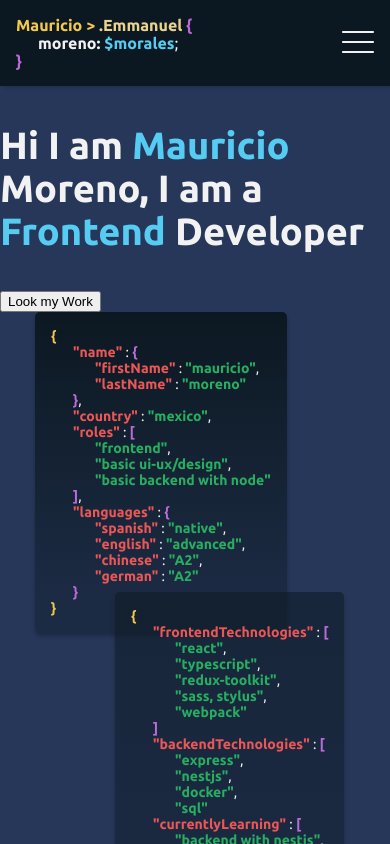
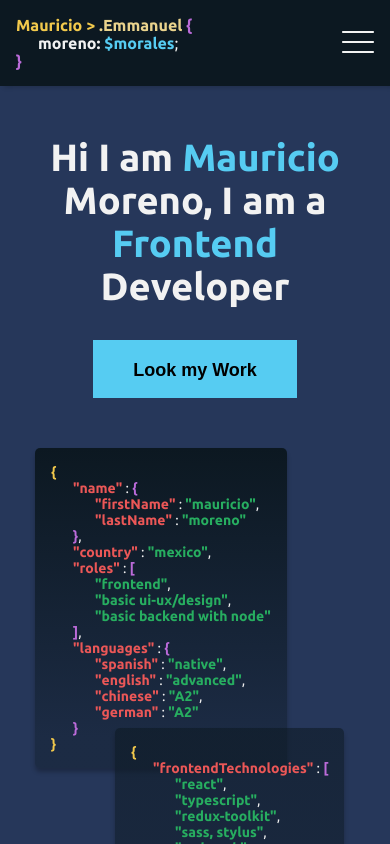
Before and after one commit to MauricioMorenoMorales/RP-portfolio, a React (Create React App) app: page / in a window 390 px wide. Shown: the top 844 px of the page. Built offline with nearby package versions, Linux system fonts and the light colour scheme.

Commit message:
TAblet layout completed

```diff
--- a/src/components/Hero/Hero.styles.ts
+++ b/src/components/Hero/Hero.styles.ts
@@ -3,6 +3,11 @@
 
 const Styles = styled.div`
 	.hero {
+		&__text {
+			max-width: 350px;
+			text-align: center;
+			margin: 50px auto;
+		}
 		&__image {
 			position: relative;
 			height: 800px;
@@ -42,6 +47,36 @@
 			}
 		}
 	}
+	@media screen and (min-width: 768px) {
+		.hero {
+			display: grid;
+			grid-template-columns: 1fr 1fr;
+			max-width: 750px;
+			margin: 0 auto;
+			&__text {
+				text-align: start;
+				width: 100%;
+				align-self: center;
+				margin-top: -100px;
+			}
+			&__image {
+				margin: 0;
+				margin-top: 30px;
+				margin-left: 50px;
+				align-self: end;
+			}
+		}
+	}
+	@media screen and (min-width: 1300px) {
+		.hero {
+			max-width: 1250px;
+			&__image {
+				&__first-panel {
+					max-width: 500px;
+				}
+			}
+		}
+	}
 `;
 
 export default Styles;
--- a/src/components/Hero/Hero.tsx
+++ b/src/components/Hero/Hero.tsx
@@ -4,14 +4,13 @@
 const Hero: React.FC = () => {
 	return (
 		<Styles>
-			<article className="hero">
-				<section className="hero__text">
+			<div className="hero">
+				<article className="hero__text">
 					<h1>
 						Hi I am <b className="blue">Mauricio</b> Moreno, I am a{' '}
 						<b className="blue">Frontend</b> Developer
 					</h1>
-					<button>Look my Work</button>
-				</section>
+					<button className="button-big">Look my Work</button>
 				</article>
 				<article className="hero__image">
 					<section className="hero__image__first-panel">
@@ -114,6 +113,7 @@
 						<p><b className="yellow">&#125;</b></p>
 					</section>
 				</article>
+			</div>
 		</Styles>
 	);
 };
--- a/src/global-styles.css
+++ b/src/global-styles.css
@@ -65,6 +65,19 @@
 	font-size: 3.8rem;
 }
 
+.button-big {
+	height: 58px;
+	padding: 20px 40px;
+	font-size: 1.8rem;
+	font-weight: bold;
+	border: none;
+	background-color: #56ccf2;
+	cursor: pointer;
+}
+.button-big:hover {
+	transform: scale(0.98);
+}
+
 @media screen and (min-width: 768px) {
 	h1 {
 		font-size: 4.8rem;
```
Lines whose indentation alone changed are shown as unchanged.
